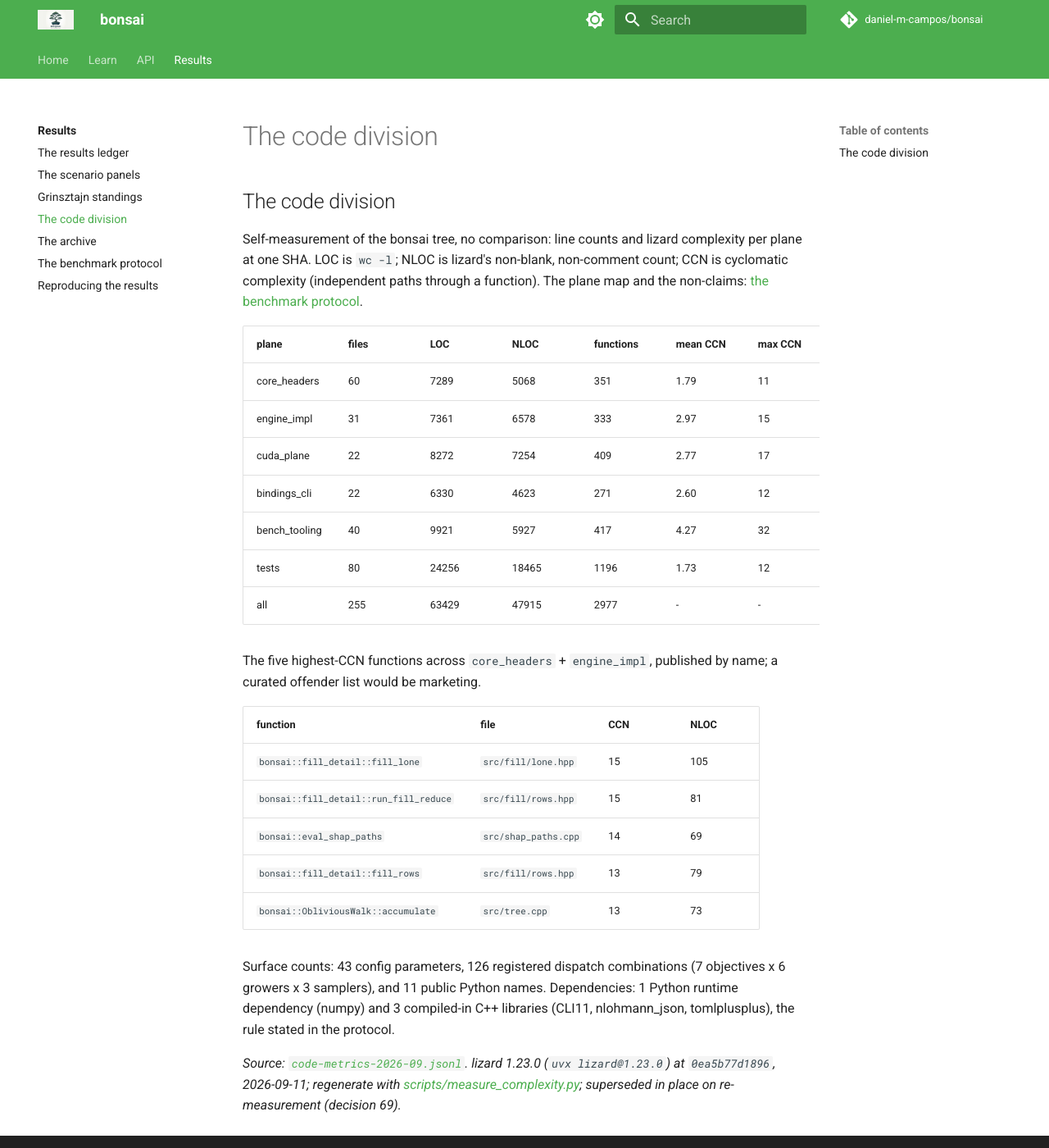
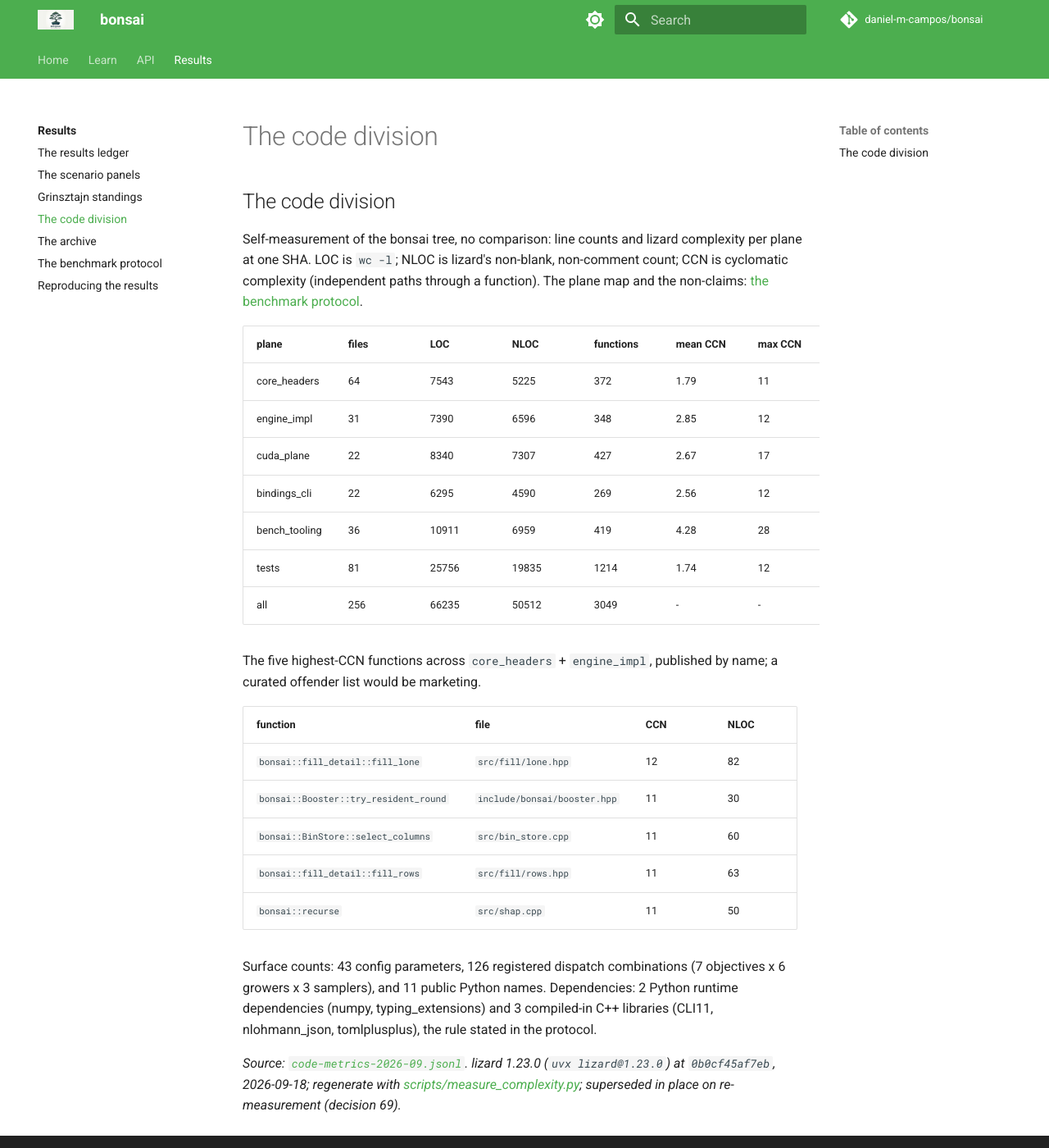
Before and after one commit to daniel-m-campos/bonsai, an MkDocs documentation site: the page built from docs/results/results/code-metrics.md, in a window 1280 px wide and 1400 px high. Shown: the whole window at 82% size. Built offline with MkDocs 1.6.1 and Material for MkDocs 9.7.7, drawn with Linux system fonts in a browser that asks for light colours; comment, search, counter and statistics services are not loaded.

Commit message:
bench(standings): code axis, decision 146 for the moved cells
The release A/B moved every CPU cell, all faster, against both the
2.3.0 wheel and the 1.15.0 anchor, and the gate demands an entry
citing the files before a moved cell ships. Against 2.3.0 on the
same pod depthwise reads 10.4% under, leafwise 9.7% and levelwise
12.0%, which is decisions 143 and 144 landing on the host of record;
the GPU cells read within 5% of 2.3.0, since this release carries no
device lever. The ranking moved with them: bonsai holds the top three
places on the tall CPU cell, depthwise 36% under XGBoost.

The first session ran without the previous-release arm, so the two
tall axes were re-measured with all three; that session is the one
that ships. The entry also records that the decision gate passed this
release before the entry existed: the A/B files are named by month,
and 2.2.0, 2.3.0 and 2.4.0 all shipped in September, so decisions 127
and 142 cited a file that now holds this release's numbers.

as_of_decision moves to 146 on gpu-tall and cpu-tall by hand, as the
registry's decision gate reads it from the tagged entry, the same
move decision 142 made. The code axis is measured at the release tree
(no tracked code file modified) and stamped for 2.4.0 by
update_standings.py, the axis the pod driver does not reach.

Ran: check_standings --release 2.4.0 (ok, 11 axes) and --decisions
(ok), the four renderers --check (in sync), comment_lint, design_lint

```diff
--- a/docs/results/results/code-metrics.md
+++ b/docs/results/results/code-metrics.md
@@ -6,24 +6,24 @@
 
 | plane | files | LOC | NLOC | functions | mean CCN | max CCN |
 |---|---|---|---|---|---|---|
-| core_headers | 60 | 7289 | 5068 | 351 | 1.79 | 11 |
-| engine_impl | 31 | 7361 | 6578 | 333 | 2.97 | 15 |
-| cuda_plane | 22 | 8272 | 7254 | 409 | 2.77 | 17 |
-| bindings_cli | 22 | 6330 | 4623 | 271 | 2.60 | 12 |
-| bench_tooling | 40 | 9921 | 5927 | 417 | 4.27 | 32 |
-| tests | 80 | 24256 | 18465 | 1196 | 1.73 | 12 |
-| all | 255 | 63429 | 47915 | 2977 | - | - |
+| core_headers | 64 | 7543 | 5225 | 372 | 1.79 | 11 |
+| engine_impl | 31 | 7390 | 6596 | 348 | 2.85 | 12 |
+| cuda_plane | 22 | 8340 | 7307 | 427 | 2.67 | 17 |
+| bindings_cli | 22 | 6295 | 4590 | 269 | 2.56 | 12 |
+| bench_tooling | 36 | 10911 | 6959 | 419 | 4.28 | 28 |
+| tests | 81 | 25756 | 19835 | 1214 | 1.74 | 12 |
+| all | 256 | 66235 | 50512 | 3049 | - | - |
 
 The five highest-CCN functions across `core_headers` + `engine_impl`, published by name; a curated offender list would be marketing.
 
 | function | file | CCN | NLOC |
 |---|---|---|---|
-| `bonsai::fill_detail::fill_lone` | `src/fill/lone.hpp` | 15 | 105 |
-| `bonsai::fill_detail::run_fill_reduce` | `src/fill/rows.hpp` | 15 | 81 |
-| `bonsai::eval_shap_paths` | `src/shap_paths.cpp` | 14 | 69 |
-| `bonsai::fill_detail::fill_rows` | `src/fill/rows.hpp` | 13 | 79 |
-| `bonsai::ObliviousWalk::accumulate` | `src/tree.cpp` | 13 | 73 |
+| `bonsai::fill_detail::fill_lone` | `src/fill/lone.hpp` | 12 | 82 |
+| `bonsai::Booster::try_resident_round` | `include/bonsai/booster.hpp` | 11 | 30 |
+| `bonsai::BinStore::select_columns` | `src/bin_store.cpp` | 11 | 60 |
+| `bonsai::fill_detail::fill_rows` | `src/fill/rows.hpp` | 11 | 63 |
+| `bonsai::recurse` | `src/shap.cpp` | 11 | 50 |
 
-Surface counts: 43 config parameters, 126 registered dispatch combinations (7 objectives x 6 growers x 3 samplers), and 11 public Python names. Dependencies: 1 Python runtime dependency (numpy) and 3 compiled-in C++ libraries (CLI11, nlohmann_json, tomlplusplus), the rule stated in the protocol.
+Surface counts: 43 config parameters, 126 registered dispatch combinations (7 objectives x 6 growers x 3 samplers), and 11 public Python names. Dependencies: 2 Python runtime dependencies (numpy, typing_extensions) and 3 compiled-in C++ libraries (CLI11, nlohmann_json, tomlplusplus), the rule stated in the protocol.
 
-*Source: [`code-metrics-2026-09.jsonl`](../../../benchmarks/results/code-metrics-2026-09.jsonl). lizard 1.23.0 (`uvx lizard@1.23.0`) at `0ea5b77d1896`, 2026-09-11; regenerate with [scripts/measure_complexity.py](../../../scripts/measure_complexity.py); superseded in place on re-measurement (decision 69).*
+*Source: [`code-metrics-2026-09.jsonl`](../../../benchmarks/results/code-metrics-2026-09.jsonl). lizard 1.23.0 (`uvx lizard@1.23.0`) at `0b0cf45af7eb`, 2026-09-18; regenerate with [scripts/measure_complexity.py](../../../scripts/measure_complexity.py); superseded in place on re-measurement (decision 69).*
```
Also changed, not shown: docs/decisions.md (+14 -0 lines), 2 other files.
